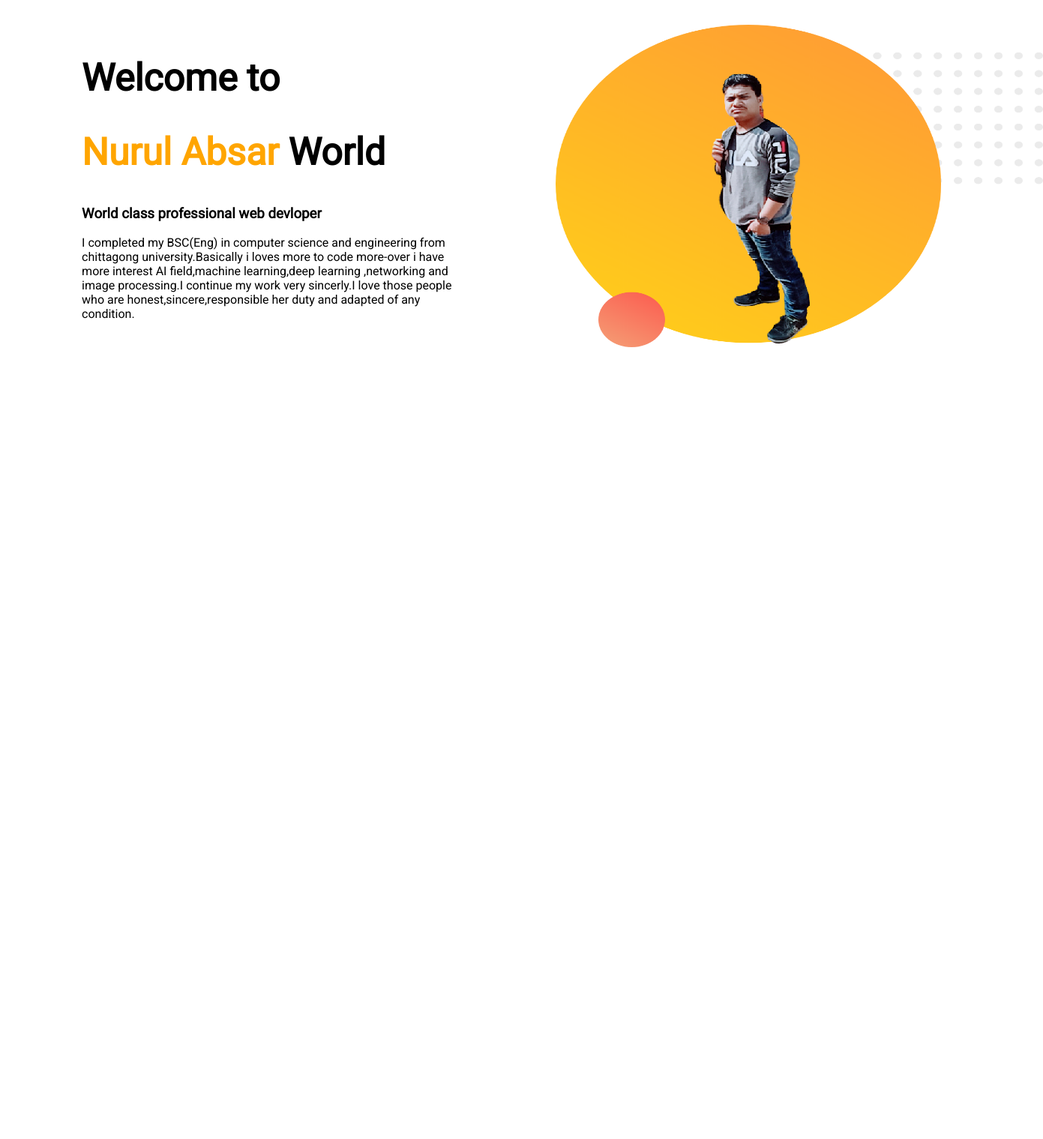
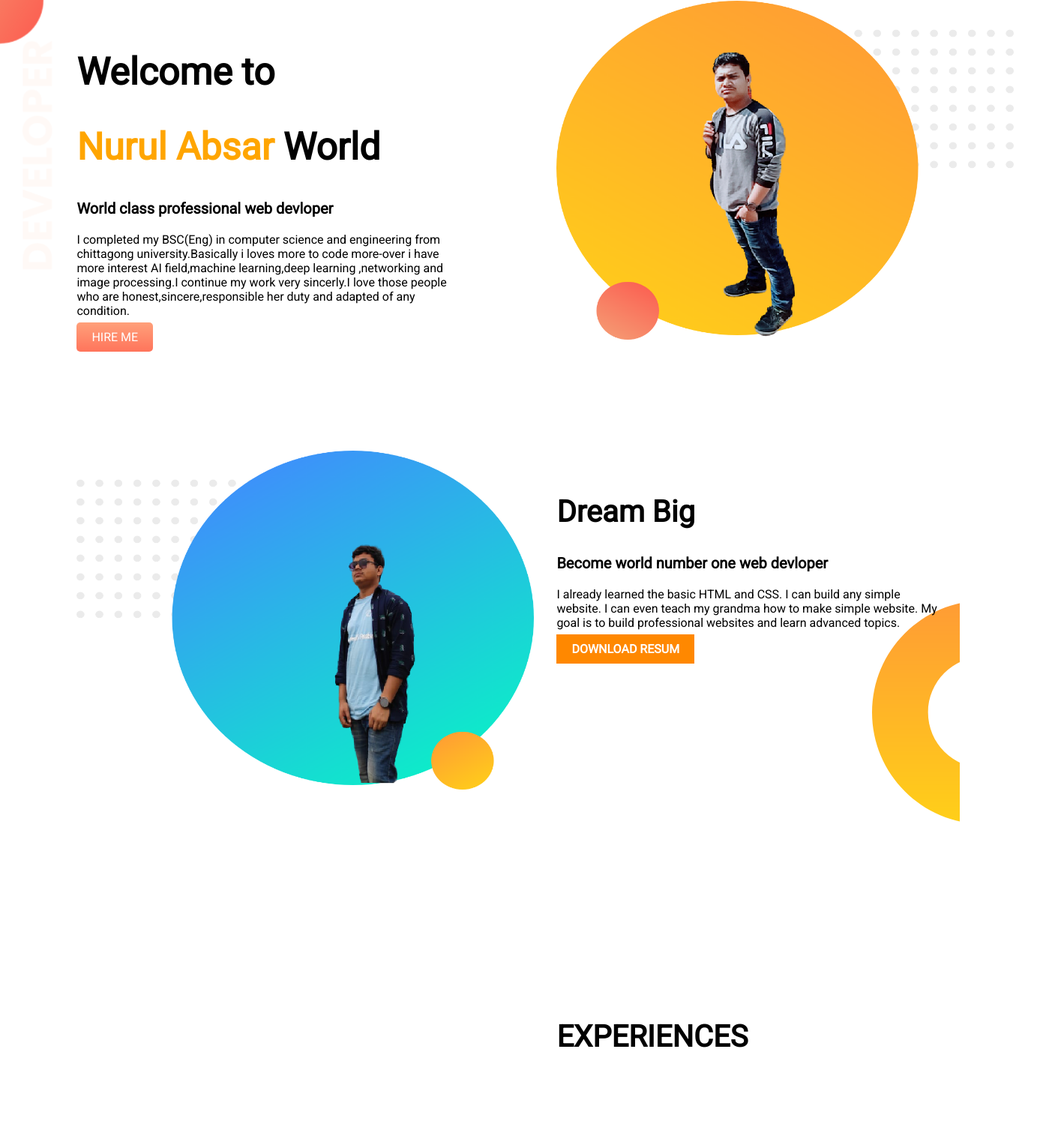
Before and after one commit to Nurul-Absar/my-prot-folio, a plain HTML site: page index.html in a window 1280 px wide. Shown: the whole page at 75% size, 1391 px wide, since content can reach past the window. Before the commit the page ends 800 px from the top, so only its background shows below. Drawn offline with Linux system fonts and the light colour scheme.

Commit message:
my protfolio website

```diff
--- /dev/null
+++ b/css/style.css
@@ -0,0 +1,74 @@
+h1{
+  font-size: 50px;
+
+
+}
+body{
+  font-family: 'Roboto', sans-serif;
+  margin: auto;
+}
+.name-high-light{
+  color: orange;;
+}
+.half-width{
+  width: 40%;
+  float: left;
+  margin-left: 6%;
+  padding: 2%;
+
+}
+.half-width img{
+  width: 610px;
+  height: 452px;
+  margin-top: -25px;
+
+
+}
+.top-banner{
+  background-image: url("../images/top-banner.png");
+  background-repeat: no-repeat;
+}
+section{
+  height: 600px;
+
+}
+.link-button{
+ background-image: linear-gradient(lightsalmon,rgba(255, 99, 71, 0.89));
+  text-decoration: none;
+  padding: 10px 20px;
+  border-radius: 5px;
+  color: white;
+  font-weight: 700px;
+
+
+}
+a:hover{
+background-color: rgb(0, 68, 255);
+padding: 10px 25px;
+
+}
+h2{
+  font-size: 40px;
+}
+h3{
+  font-size: 20px;
+  font-weight: 700px;
+}
+.button{
+  padding: 10PX 20px;
+  text-decoration: none;
+  background-color: rgb(255, 136, 0);
+  color: white;
+  font-weight: 700;
+
+
+}
+
+
+ .dream-area{
+  background-image: url("../images/dream-bg.png");
+  background-repeat: no-repeat;
+  background-position: right;
+  height: 700px;
+
+}
--- a/index.html
+++ b/index.html
@@ -5,26 +5,56 @@
   <meta charset="UTF-8">
   <meta name="viewport" content="width=device-width, initial-scale=1.0">
   <title>Absar Website</title>
-  <link rel="stylesheet" href="style.css">
+  <link rel="stylesheet" href="css\style.css">
   <link rel="preconnect" href="https://fonts.gstatic.com">
   <link href="https://fonts.googleapis.com/css2?family=Roboto:wght@100;400&display=swap" rel="stylesheet">
 </head>
 
 <body>
-  <section>
+  <section class="top-banner">
     <div class="half-width">
       <h1>Welcome to</h1>
       <h1><span class="name-high-light">Nurul Absar</span> World</h1>
       <h3>World class professional web devloper</h3>
-      <p>I completed my BSC(Eng) in computer science and engineering from chittagong university.Basically i loves more to
+      <p>I completed my BSC(Eng) in computer science and engineering from chittagong university.Basically i loves more
+        to
         code more-over i have more interest AI field,machine learning,deep learning ,networking and image processing.I
-        continue my work very sincerly.I love those people who are honest,sincere,responsible her duty and adapted of any
+        continue my work very sincerly.I love those people who are honest,sincere,responsible her duty and adapted of
+        any
         condition. </p>
-      </div>
-      <div class="half-width">
-        <img src="images\image 11.png" alt="img not found">
-      </div>
+      <a class="link-button" target="_blank" href="https://www.linkedin.com/in/nurul-absar-b46aba189/">HIRE ME</a>
+    </div>
+    <div class="half-width">
+      <img src="images\image 11.png" alt="img not found">
+    </div>
+
   </section>
+  <section class="dream-area">
+    <div class="half-width">
+      <img src="images/image 10.png" alt="not found">
+    </div>
+
+    <div class="half-width">
+      <h2>Dream Big</h1>
+        <h3>Become world number one web devloper</h3>
+        <p>I already learned the basic HTML and CSS. I can build any simple website. I can even teach my grandma how to
+          make simple website. My goal is to build professional websites and learn advanced topics.</p>
+          <a target="_blank" class="button" href="https://www.linkedin.com/in/nurul-absar-b46aba189/">DOWNLOAD RESUM</a>
+    </div>
+
+  </section>
+  <section>
+    <div class="half-width">
+
+    </div>
+    <div class="half-width">
+      <h2>EXPERIENCES</h2>
+    </div>
+    <div class="half-width">
+
+    </div>
+  </section>
+
 </body>
 
 </html>
--- a/style.css
+++ b/style.css
@@ -17,8 +17,12 @@ body{
 
 }
 .half-width img{
-  width: 650px;
-  height: 430px;
+  width: 610px;
+  height: 452px;
+  margin-top: -34px;
 
 
 }
+.top-banner{
+  background: url("../images/top-banner.png");
+}
```
Also changed, not shown: images/image 10.png (added).
